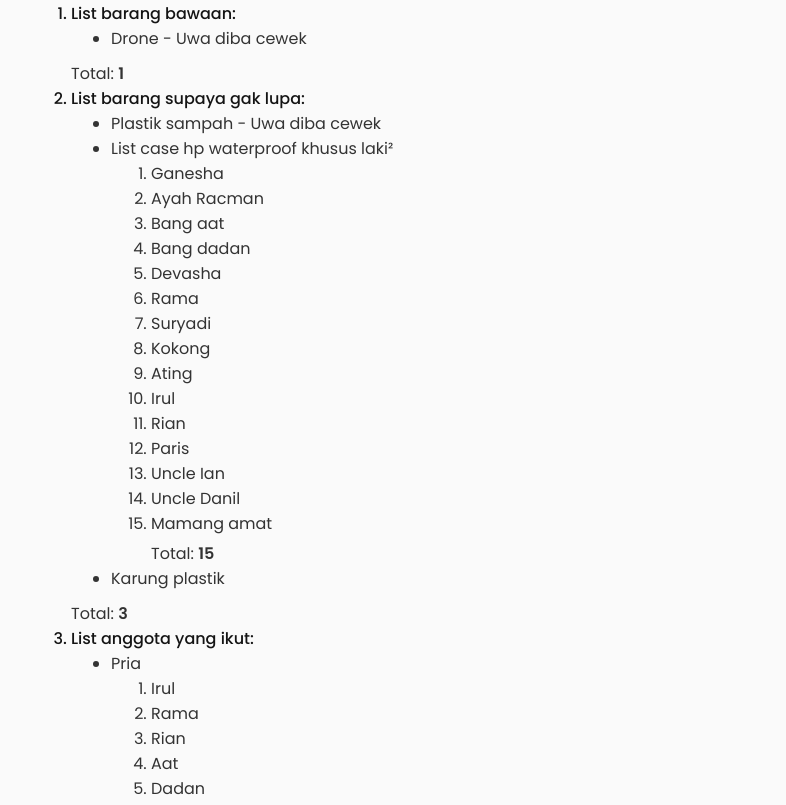
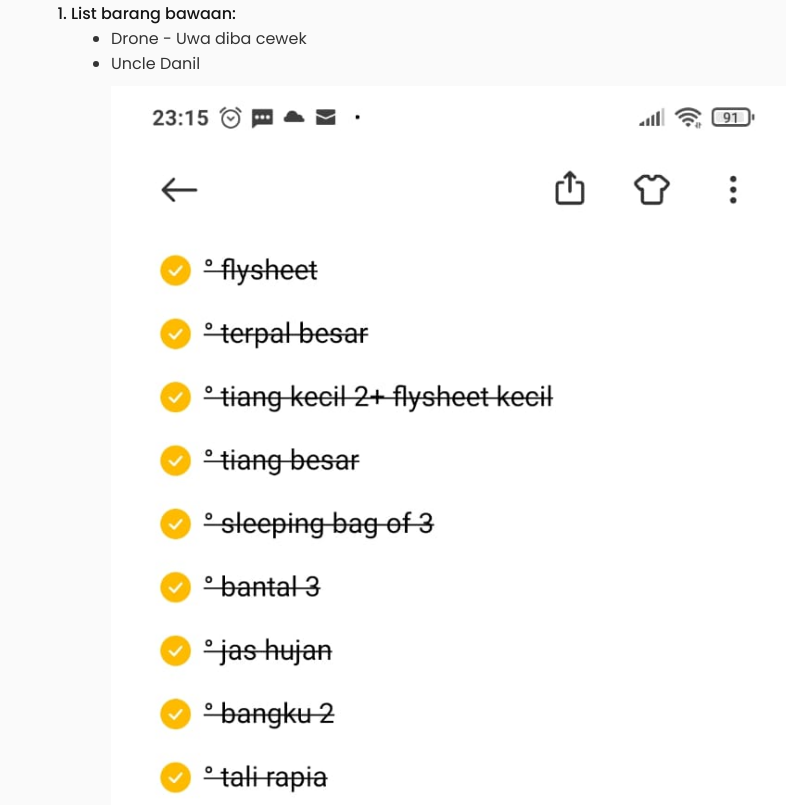
Before and after one commit to pirate-kingg/alat-perlengkapan, a plain HTML site: page index.html in a window 1280 px wide. Shown: the part 69-874 px from the top of the page, without its empty margins (227-1013 px from the left). Drawn offline with Linux system fonts and the light colour scheme.

Commit message:
perlengkapan uncle danil

```diff
--- a/index.html
+++ b/index.html
@@ -14,6 +14,8 @@
          <li class="title-list">List barang bawaan:</li>
          <ul class="ul-list">
             <li class="list-bawaan">Drone - Uwa diba cewek</li>
+            <li class="list-bawaan">Uncle Danil</li>
+            <img src="perlengkapan.jpeg" alt="perlengkapan-uncle-danil" class="img" />
          </ul>
          <span class="list-none">Total: <span id="total-bawaan" class="total"></span></span>
 
```
Also changed, not shown: perlengkapan.jpeg (added).
